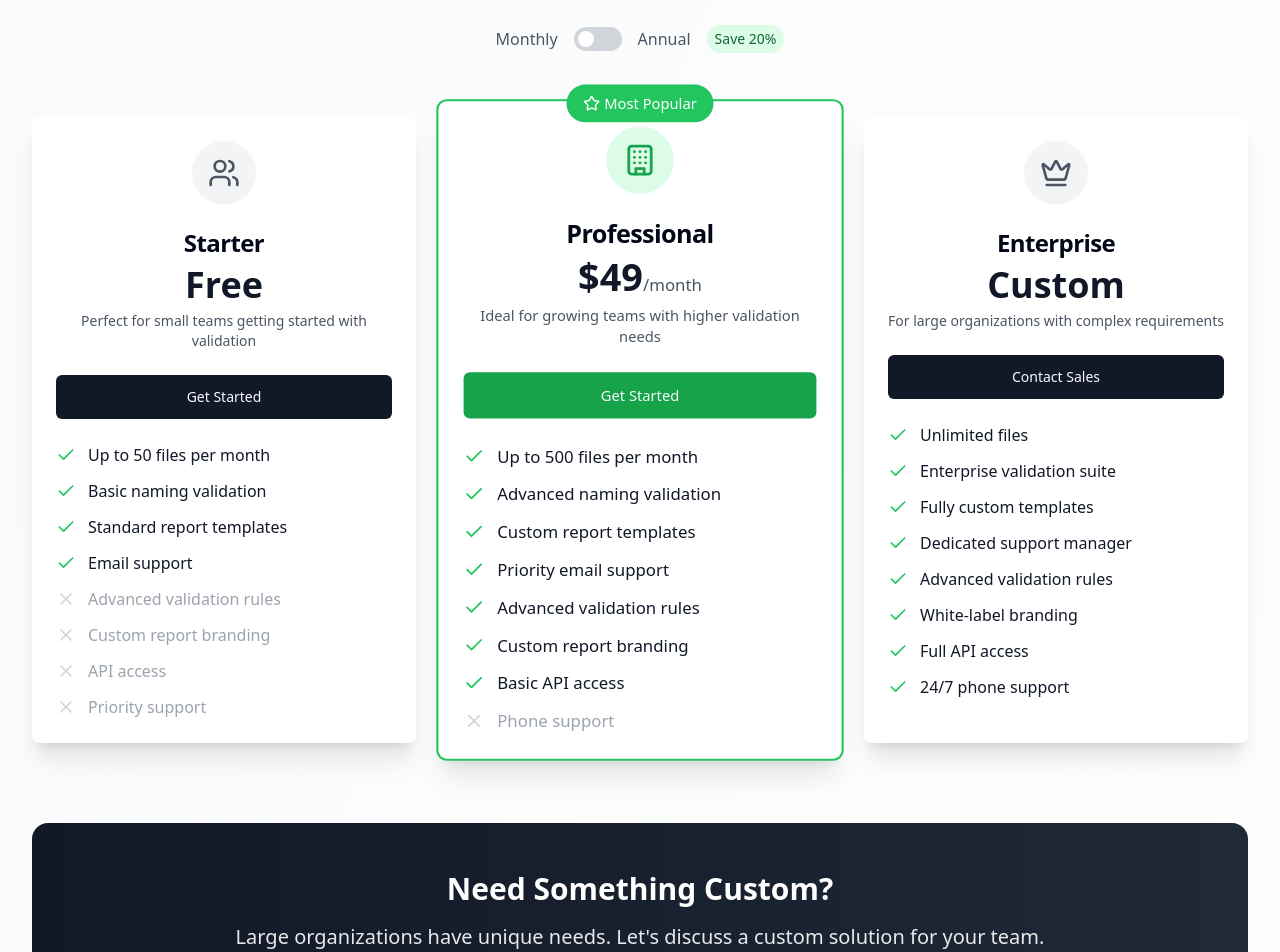
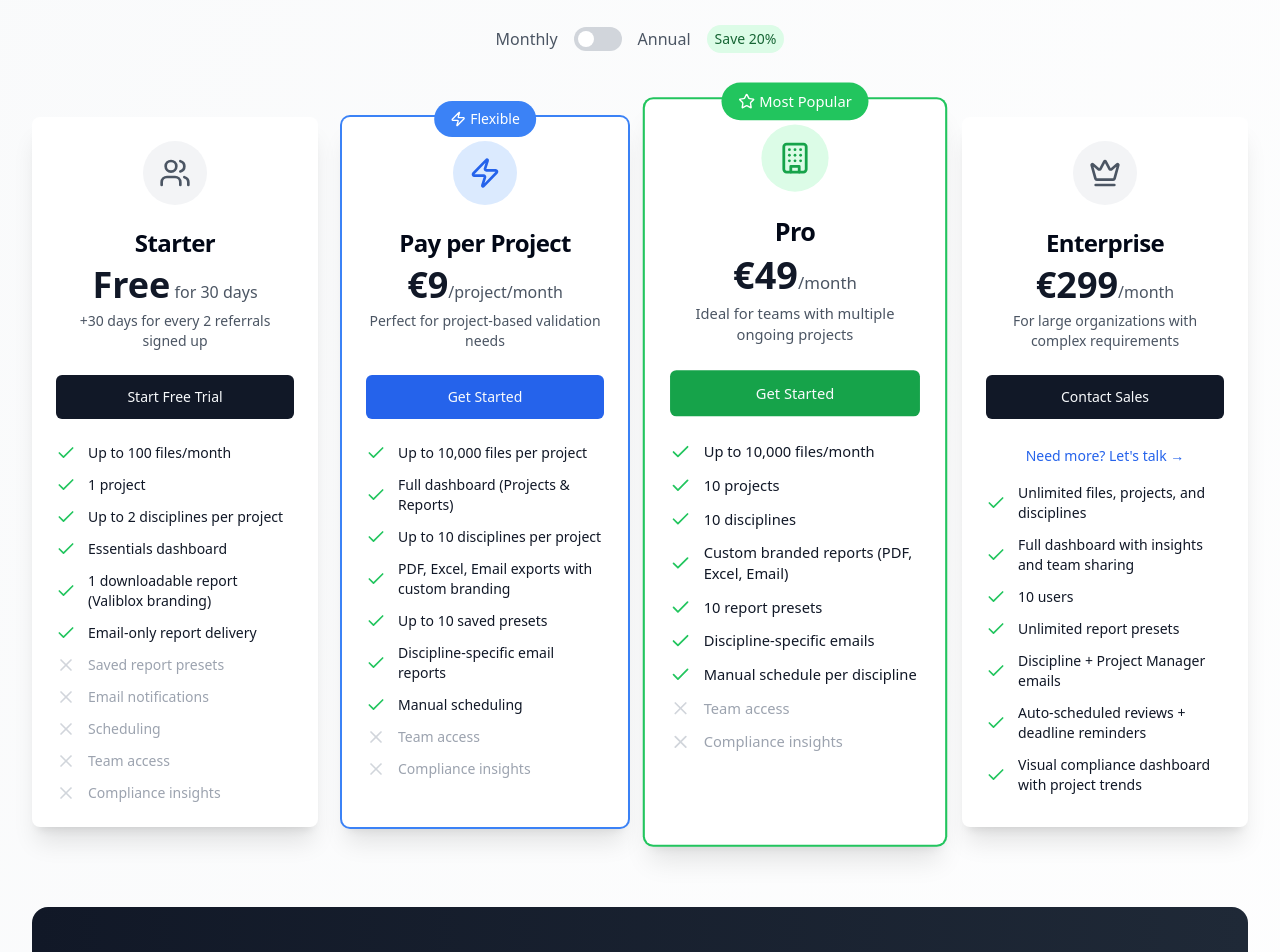
Before and after one commit to Raubizar/valiblox-data-check, a React (Vite) app: page /pricing in a window 1280 px wide. Shown: the part 280-1232 px from the top of the page. Built offline with nearby package versions, Linux system fonts and the light colour scheme.

Commit message:
Update pricing page
Update pricing plans, features, and layout based on the provided specifications, including new plans, badges, and feature details.

```diff
--- a/src/pages/Pricing.tsx
+++ b/src/pages/Pricing.tsx
@@ -3,86 +3,112 @@ import { Button } from "@/components/ui/button";
 import { Card, CardContent, CardDescription, CardHeader, CardTitle } from "@/components/ui/card";
 import { Header } from "@/components/Header";
 import { Footer } from "@/components/Footer";
-import { Check, X, Star, Users, Building, Crown } from "lucide-react";
+import { Check, X, Star, Users, Building, Crown, Zap } from "lucide-react";
 
 const Pricing = () => {
   const plans = [
     {
       name: "Starter",
       price: "Free",
-      period: "",
-      description: "Perfect for small teams getting started with validation",
+      period: " for 30 days",
+      description: "+30 days for every 2 referrals signed up",
       icon: Users,
       popular: false,
+      flexible: false,
       features: [
-        { text: "Up to 50 files per month", included: true },
-        { text: "Basic naming validation", included: true },
-        { text: "Standard report templates", included: true },
-        { text: "Email support", included: true },
-        { text: "Advanced validation rules", included: false },
-        { text: "Custom report branding", included: false },
-        { text: "API access", included: false },
-        { text: "Priority support", included: false }
+        { text: "Up to 100 files/month", included: true },
+        { text: "1 project", included: true },
+        { text: "Up to 2 disciplines per project", included: true },
+        { text: "Essentials dashboard", included: true },
+        { text: "1 downloadable report (Valiblox branding)", included: true },
+        { text: "Email-only report delivery", included: true },
+        { text: "Saved report presets", included: false },
+        { text: "Email notifications", included: false },
+        { text: "Scheduling", included: false },
+        { text: "Team access", included: false },
+        { text: "Compliance insights", included: false }
       ]
     },
     {
-      name: "Professional",
-      price: "$49",
+      name: "Pay per Project",
+      price: "€9",
+      period: "/project/month",
+      description: "Perfect for project-based validation needs",
+      icon: Zap,
+      popular: false,
+      flexible: true,
+      features: [
+        { text: "Up to 10,000 files per project", included: true },
+        { text: "Full dashboard (Projects & Reports)", included: true },
+        { text: "Up to 10 disciplines per project", included: true },
+        { text: "PDF, Excel, Email exports with custom branding", included: true },
+        { text: "Up to 10 saved presets", included: true },
+        { text: "Discipline-specific email reports", included: true },
+        { text: "Manual scheduling", included: true },
+        { text: "Team access", included: false },
+        { text: "Compliance insights", included: false }
+      ]
+    },
+    {
+      name: "Pro",
+      price: "€49",
       period: "/month",
-      description: "Ideal for growing teams with higher validation needs",
+      description: "Ideal for teams with multiple ongoing projects",
       icon: Building,
       popular: true,
+      flexible: false,
       features: [
-        { text: "Up to 500 files per month", included: true },
-        { text: "Advanced naming validation", included: true },
-        { text: "Custom report templates", included: true },
-        { text: "Priority email support", included: true },
-        { text: "Advanced validation rules", included: true },
-        { text: "Custom report branding", included: true },
-        { text: "Basic API access", included: true },
-        { text: "Phone support", included: false }
+        { text: "Up to 10,000 files/month", included: true },
+        { text: "10 projects", included: true },
+        { text: "10 disciplines", included: true },
+        { text: "Custom branded reports (PDF, Excel, Email)", included: true },
+        { text: "10 report presets", included: true },
+        { text: "Discipline-specific emails", included: true },
+        { text: "Manual schedule per discipline", included: true },
+        { text: "Team access", included: false },
+        { text: "Compliance insights", included: false }
       ]
     },
     {
       name: "Enterprise",
-      price: "Custom",
-      period: "",
+      price: "€299",
+      period: "/month",
       description: "For large organizations with complex requirements",
       icon: Crown,
       popular: false,
+      flexible: false,
       features: [
-        { text: "Unlimited files", included: true },
-        { text: "Enterprise validation suite", included: true },
-        { text: "Fully custom templates", included: true },
-        { text: "Dedicated support manager", included: true },
-        { text: "Advanced validation rules", included: true },
-        { text: "White-label branding", included: true },
-        { text: "Full API access", included: true },
-        { text: "24/7 phone support", included: true }
+        { text: "Unlimited files, projects, and disciplines", included: true },
+        { text: "Full dashboard with insights and team sharing", included: true },
+        { text: "10 users", included: true },
+        { text: "Unlimited report presets", included: true },
+        { text: "Discipline + Project Manager emails", included: true },
+        { text: "Auto-scheduled reviews + deadline reminders", included: true },
+        { text: "Visual compliance dashboard with project trends", included: true }
       ]
     }
   ];
 
   const faqs = [
     {
+      question: "How does the Pay per Project plan work?",
+      answer: "You're charged €9 for each active project per month. If you have 3 projects running, you pay €27/month. Pause or complete projects anytime to adjust your billing."
+    },
+    {
+      question: "What counts as a 'file' in the limits?",
+      answer: "Each document upload counts as one file, regardless of format (DWG, PDF, DOCX, XLSX, etc.). The count resets monthly."
+    },
+    {
       question: "Can I upgrade or downgrade my plan at any time?",
       answer: "Yes, you can change your plan at any time. Changes take effect immediately, and billing is prorated."
     },
     {
-      question: "What file formats do you support?",
-      answer: "We support all major engineering file formats including DWG, PDF, DOCX, XLSX, and many others."
+      question: "How do referrals extend my free trial?",
+      answer: "For every 2 people who sign up using your referral link, you get an additional 30 days added to your Starter plan."
     },
     {
-      question: "Is there a setup fee?",
-      answer: "No, there are no setup fees for any of our plans. You only pay the monthly subscription fee."
-    },
-    {
-      question: "Do you offer annual billing discounts?",
-      answer: "Yes, annual subscribers receive a 20% discount on Professional and Enterprise plans."
-    },
-    {
-      question: "What happens if I exceed my file limit?",
-      answer: "We'll notify you when you're approaching your limit. You can upgrade your plan or purchase additional capacity."
+      question: "What happens if I exceed my file or project limits?",
+      answer: "We'll notify you when you're approaching your limit. You can upgrade your plan or purchase additional capacity as needed."
     }
   ];
 
@@ -97,7 +123,7 @@ const Pricing = () => {
               Simple, Transparent Pricing
             </h1>
             <p className="text-xl text-gray-600 max-w-3xl mx-auto mb-8">
-              Choose the plan that fits your team's needs. All plans include our core validation tools with no hidden fees.
+              Choose the plan that fits your validation needs. Start free for 30 days with no credit card required.
             </p>
             <div className="flex items-center justify-center space-x-4">
               <span className="text-gray-600">Monthly</span>
@@ -114,13 +140,15 @@ const Pricing = () => {
           </div>
 
           {/* Pricing Cards */}
-          <div className="grid md:grid-cols-3 gap-8 mb-20">
+          <div className="grid md:grid-cols-2 lg:grid-cols-4 gap-6 mb-20">
             {plans.map((plan, index) => (
               <Card
                 key={index}
                 className={`relative border-0 shadow-xl transition-all duration-300 hover:shadow-2xl ${
                   plan.popular
                     ? 'ring-2 ring-green-500 transform scale-105'
+                    : plan.flexible
+                    ? 'ring-2 ring-blue-500'
                     : 'hover:scale-105'
                 }`}
               >
@@ -133,15 +161,28 @@ const Pricing = () => {
                   </div>
                 )}
 
+                {plan.flexible && (
+                  <div className="absolute -top-4 left-1/2 transform -translate-x-1/2">
+                    <span className="bg-blue-500 text-white px-4 py-2 rounded-full text-sm font-medium flex items-center space-x-1">
+                      <Zap className="w-4 h-4" />
+                      <span>Flexible</span>
+                    </span>
+                  </div>
+                )}
+
                 <CardHeader className="text-center pb-6">
                   <div className={`w-16 h-16 rounded-full flex items-center justify-center mx-auto mb-4 ${
                     plan.popular
                       ? 'bg-green-100'
+                      : plan.flexible
+                      ? 'bg-blue-100'
                       : 'bg-gray-100'
                   }`}>
                     <plan.icon className={`w-8 h-8 ${
                       plan.popular
                         ? 'text-green-600'
+                        : plan.flexible
+                        ? 'text-blue-600'
                         : 'text-gray-600'
                     }`} />
                   </div>
@@ -160,12 +201,23 @@ const Pricing = () => {
                     className={`w-full mb-6 ${
                       plan.popular
                         ? 'bg-green-600 hover:bg-green-700'
+                        : plan.flexible
+                        ? 'bg-blue-600 hover:bg-blue-700'
                         : 'bg-gray-900 hover:bg-gray-800'
                     }`}
                     size="lg"
                   >
-                    {plan.name === "Enterprise" ? "Contact Sales" : "Get Started"}
+                    {plan.name === "Starter" ? "Start Free Trial" :
+                     plan.name === "Enterprise" ? "Contact Sales" : "Get Started"}
                   </Button>
+
+                  {plan.name === "Enterprise" && (
+                    <div className="text-center mb-4">
+                      <span className="text-sm text-blue-600 hover:text-blue-700 cursor-pointer">
+                        Need more? Let's talk →
+                      </span>
+                    </div>
+                  )}
 
                   <ul className="space-y-3">
                     {plan.features.map((feature, featureIndex) => (
@@ -175,7 +227,7 @@ const Pricing = () => {
                         ) : (
                           <X className="w-5 h-5 text-gray-300 flex-shrink-0" />
                         )}
-                        <span className={feature.included ? 'text-gray-900' : 'text-gray-400'}>
+                        <span className={`text-sm ${feature.included ? 'text-gray-900' : 'text-gray-400'}`}>
                           {feature.text}
                         </span>
                       </li>
@@ -188,9 +240,9 @@ const Pricing = () => {
 
           {/* Enterprise CTA */}
           <div className="bg-gradient-to-r from-gray-900 to-gray-800 rounded-2xl p-12 text-white text-center mb-20">
-            <h2 className="text-3xl font-bold mb-4">Need Something Custom?</h2>
+            <h2 className="text-3xl font-bold mb-4">Need Custom Solutions?</h2>
             <p className="text-xl mb-8 opacity-90">
-              Large organizations have unique needs. Let's discuss a custom solution for your team.
+              Large organizations with unique compliance requirements deserve tailored solutions.
             </p>
             <div className="flex flex-col sm:flex-row gap-4 justify-center">
               <Button size="lg" className="bg-white text-gray-900 hover:bg-gray-100 px-8 py-3 text-lg">
@@ -221,7 +273,7 @@ const Pricing = () => {
           <div className="mt-20 text-center bg-gradient-to-r from-green-600 to-blue-600 rounded-2xl p-12 text-white">
             <h2 className="text-3xl font-bold mb-4">Ready to Transform Your Workflow?</h2>
             <p className="text-xl mb-8 opacity-90">
-              Join thousands of engineers who have streamlined their validation processes.
+              Start with our free 30-day trial. No credit card required.
             </p>
             <Button size="lg" className="bg-white text-green-600 hover:bg-gray-100 px-8 py-3 text-lg">
               Start Your Free Trial
```
